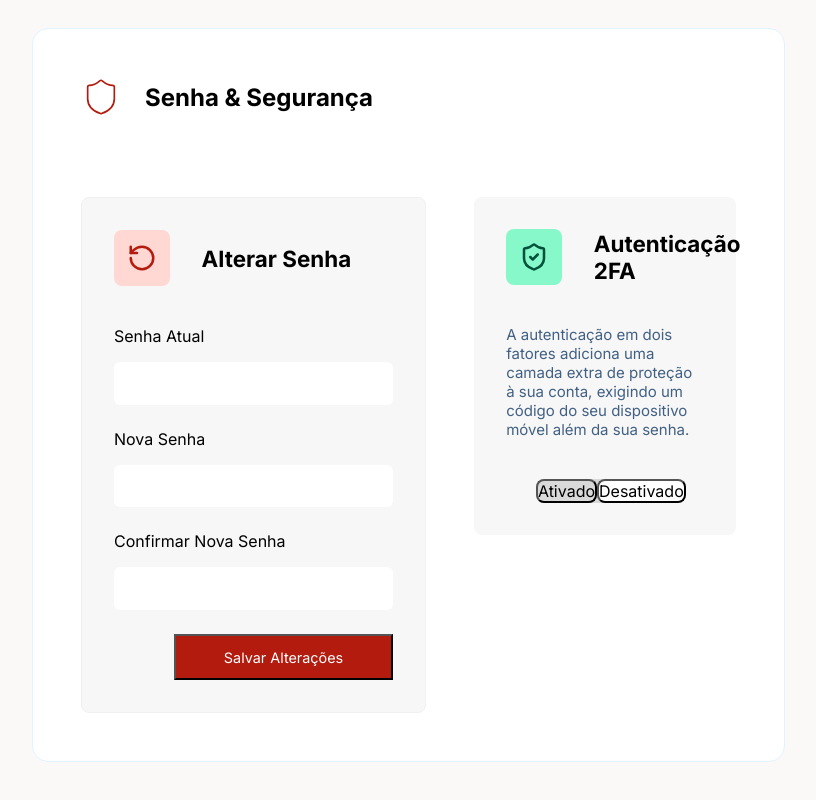
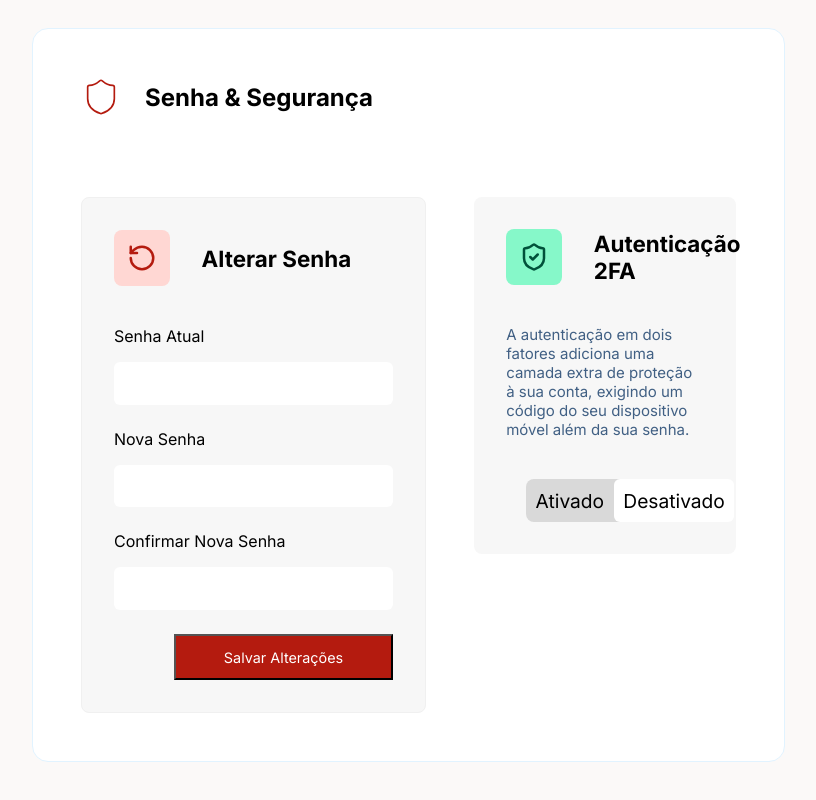
Before and after one commit to databloodHealth/Pulsar, a React (Vite) app in the folder Front/: page /profile in a window 1280 px wide. Shown: the part 1034-1834 px from the top of the page, without its empty margins (260-1076 px from the left). Built offline with nearby package versions, Linux system fonts and the light colour scheme.

Commit message:
fix botao autenticacao

```diff
--- a/Front/src/components/User/TwoFactorAuthentication/style.module.css
+++ b/Front/src/components/User/TwoFactorAuthentication/style.module.css
@@ -1,4 +1,4 @@
-.dfa{
+.dfa {
     width: 40%;
     display: flex;
     flex-direction: column;
@@ -8,14 +8,14 @@
     gap: 2.5rem;
 }
 
-.dfa>h1{
+.dfa>h1 {
     display: flex;
     align-items: center;
     font-size: 1.4rem;
     gap: 2rem;
 }
 
-.dfa>h1 span{
+.dfa>h1 span {
     border-radius: 8px;
     padding: .8rem;
     display: flex;
@@ -24,34 +24,36 @@
     background: var(--verde-100);
 }
 
-.dfa>p{
+.dfa>p {
     color: var(--azul-400);
 }
 
-.dfa .botoes{
+.dfa .botoes {
     margin: 0 auto;
-    width: 70%;
+    width: 80%;
     display: flex;
     background: var(--cinza-footer);
     border-radius: 8px;
 }
 
-.dfa .botoes button{
-    flex: 1;
+.dfa .botoes button {
+    border: none;
+    border-radius: 6px;
+    font-size: 1.2rem;
     background: transparent;
-    border-radius: 8px;
-    font-size: 1rem;
-    transition: background .2s ease;
+    display: flex;
+    justify-content: center;
+    align-items: center;
+    padding: .6rem;
     cursor: pointer;
-    display: flex;
-    align-items: center;
-    justify-content: center;
+    flex: 1 0;
+    transition: background .3s ease;
 }
 
-.dfa .botoes button.active{
+.dfa .botoes button.active {
     background: var(--branco);
 }
 
-.dfa .botoes button.inactive:hover{
+.dfa .botoes button.inactive:hover {
     background: var(--cinza-500);
 }
```
